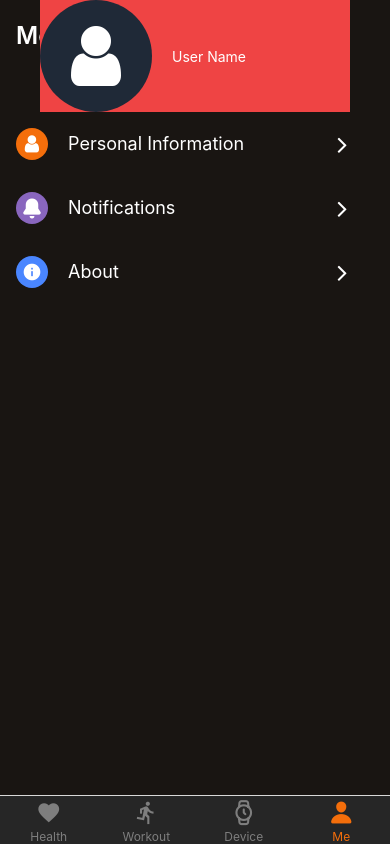
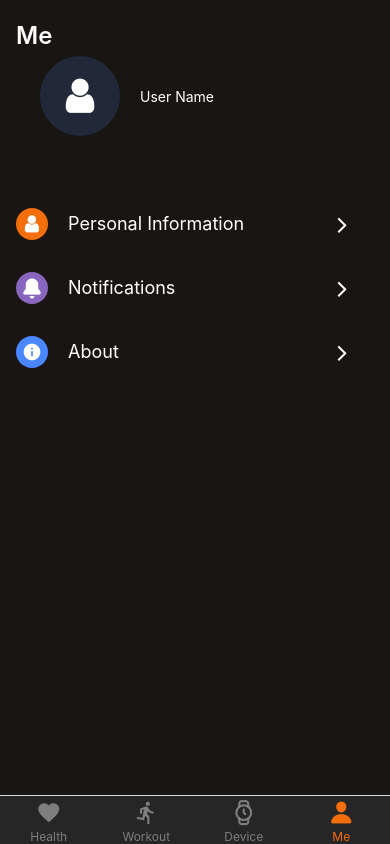
Before and after one commit to KofiAckah/My-Health-App, a React Native app: screen /Me in a window 390 px wide. Built offline with nearby package versions, Linux system fonts and the light colour scheme.

Commit message:
Add some styling to the Profile Page

```diff
--- a/package.json
+++ b/package.json
@@ -19,6 +19,7 @@
     "@react-navigation/bottom-tabs": "^6.5.16",
     "@react-navigation/native": "^6.1.14",
     "@react-navigation/stack": "^6.3.25",
+    "@types/react": "~18.2.45",
     "expo": "~50.0.11",
     "expo-status-bar": "~1.11.1",
     "nativewind": "^2.0.11",
@@ -28,11 +29,10 @@
     "react-native-circular-progress-indicator": "^4.4.2",
     "react-native-circular-slider": "^1.0.1",
     "react-native-gesture-handler": "~2.14.0",
-    "react-native-svg": "^9.7.1",
+    "react-native-svg": "^15.1.0",
     "react-native-vector-icons": "^10.0.3",
     "react-round-slider": "^1.0.1",
-    "typescript": "^5.3.0",
-    "@types/react": "~18.2.45"
+    "typescript": "^5.3.0"
   },
   "devDependencies": {
     "@babel/core": "^7.20.0",
--- a/src/TabScreen/Device.js
+++ b/src/TabScreen/Device.js
@@ -1,4 +1,4 @@
-import { View, Text } from "react-native";
+import { View, Text, TouchableOpacity } from "react-native";
 import React from "react";
 import HeadName from "../Components/HeadName";
 import { useNavigation } from "@react-navigation/native";
@@ -7,6 +7,20 @@ const Device = () => {
   return (
     <View className="flex-1 bg-primary-100">
       <HeadName title="Devices" />
+      <View className="flex-1 justify-center items-center">
+        <Text className="text-white font-semibold text-xl">
+          Smart Devices Just for You
+        </Text>
+        <Text className="text-gray-400 text-[10px] my-3">
+          Sleep, heart rate, and bloodd oxygen levels... Quick access to health
+          data.
+        </Text>
+        <TouchableOpacity className="bg-primary-200 w-[75%] rounded-full mx-auto">
+          <Text className="text-white font-semibold text-xl text-center my-2">
+            Add
+          </Text>
+        </TouchableOpacity>
+      </View>
     </View>
   );
 };
--- a/src/TabScreen/Profile.js
+++ b/src/TabScreen/Profile.js
@@ -14,13 +14,13 @@ const Profile = () => {
   return (
     <View className="flex-1 bg-primary-100">
       <HeadName title="Me" />
-      <View className="mx-10">
-        <TouchableOpacity className="flex flex-row items-center bg-red-500">
-          <View className="rounded-full bg-gray-800 h-28 w-28 flex justify-center items-center">
-            <FontAwesome name="user" color="white" size={70} />
-          </View>
-          <Text className="text-white ml-5">User Name</Text>
-        </TouchableOpacity>
+      <View className="mx-10 py-14">
+        <View className="flex flex-row items-center ">
+          <TouchableOpacity className="rounded-full bg-gray-800 h-20 w-20 flex justify-center items-center">
+            <FontAwesome name="user" color="white" size={40} />
+          </TouchableOpacity>
+          <Text className="text-white px-5">User Name</Text>
+        </View>
       </View>
       <TouchableOpacity className="flex flex-row items-center m-4">
         <View className="rounded-full bg-primary-200 p-1 w-8 h-8 flex justify-center items-center">
```
Also changed, not shown: 1 other file (tests, documents, lock files or other folders).
